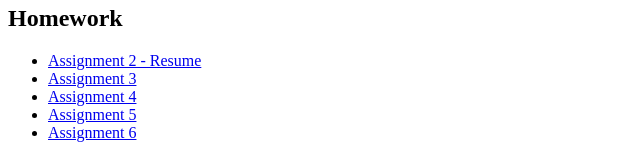
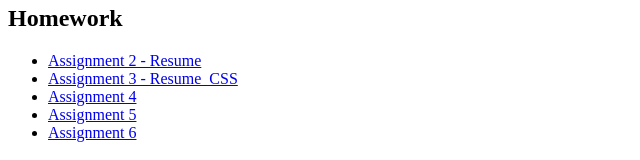
Before and after one commit to jds319/jds319.github.io, a plain HTML site: page index.html in a window 1280 px wide. Shown: the part 178-338 px from the top of the page, without its empty margins (0-640 px from the left). Drawn offline with Linux system fonts and the light colour scheme.

Commit message:
HW Update

```diff
--- a/index.html
+++ b/index.html
@@ -25,7 +25,7 @@
       </li>
 
       <li>
-        <a href="#">Assignment 3</a>
+        <a href="hw/resume_css/index.html">Assignment 3 - Resume_CSS</a>
       </li>
 
       <li>
```
